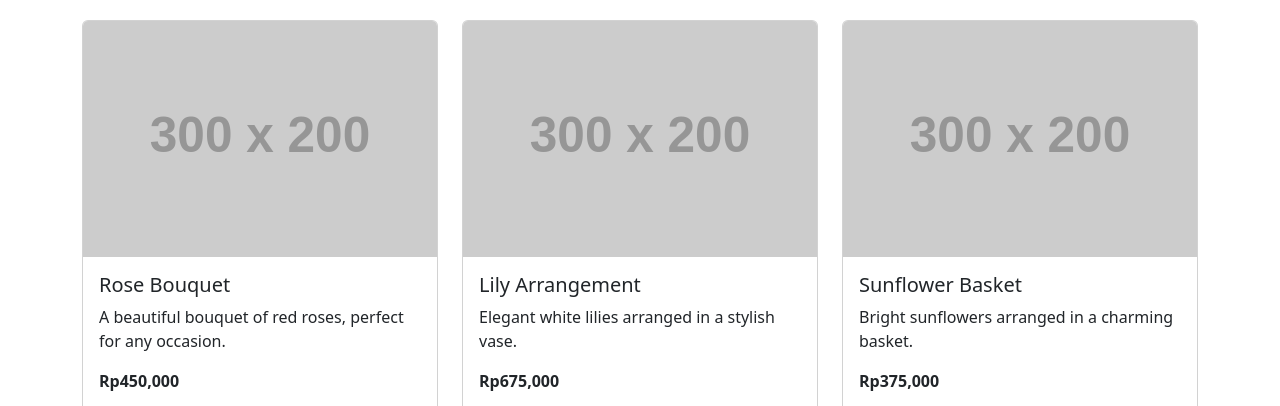
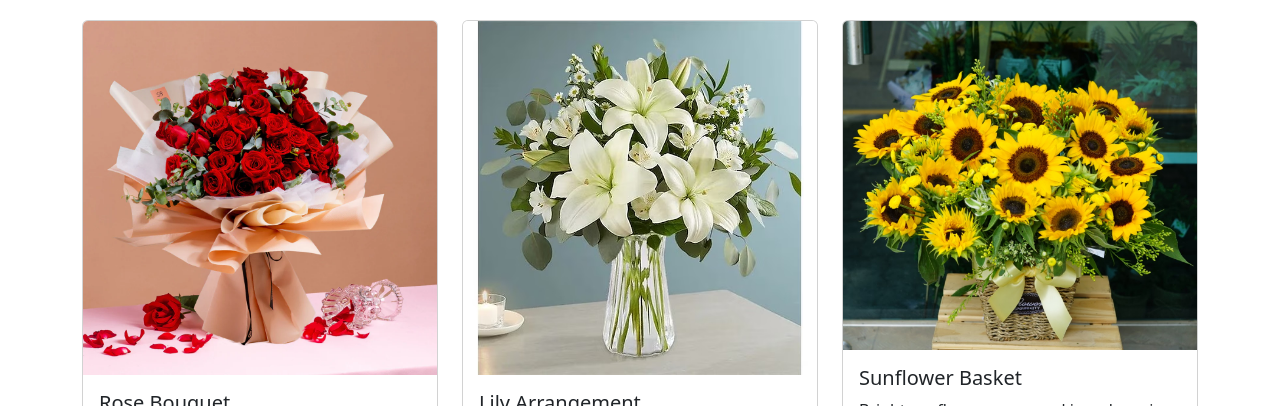
Before and after one commit to BellaAwaliah/floris, a plain HTML site: page index.html in a window 1280 px wide. Shown: the part 386-792 px from the top of the page. Drawn offline with nearby package versions, Linux system fonts and the light colour scheme; placeholder pictures from the web are drawn by us.

Commit message:
menambah elemen gambar

```diff
--- a/index.html
+++ b/index.html
@@ -2,10 +2,10 @@
 <!DOCTYPE html>
 <html lang="en">
   <head>
-    <meta charset="UTF-8">
-    <meta name="viewport" content="width=device-width, initial-scale=1.0">
+    <meta charset="UTF-8" />
+    <meta name="viewport" content="width=device-width, initial-scale=1.0" />
     <title>Floris</title>
-    <link href="https://cdn.jsdelivr.net/npm/bootstrap@5.3.0-alpha1/dist/css/bootstrap.min.css" rel="stylesheet">
+    <link href="https://cdn.jsdelivr.net/npm/bootstrap@5.3.0-alpha1/dist/css/bootstrap.min.css" rel="stylesheet" />
     <script src="scripts/cart.js" defer></script>
   </head>
   <body>
@@ -43,7 +43,7 @@
           <!-- Product 1: Rose Bouquet -->
           <div class="col-md-4">
             <div class="card">
-                        <img src="https://via.placeholder.com/300x200?text=Rose+Bouquet" class="card-img-top" alt="Rose Bouquet">
+              <img src="img/rose.webp" class="card-img-top" alt="Rose Bouquet" />
               <div class="card-body">
                 <h5 class="card-title">Rose Bouquet</h5>
                 <p class="card-text">A beautiful bouquet of red roses, perfect for any occasion.</p>
@@ -56,7 +56,7 @@
           <!-- Product 2: Lily Arrangement -->
           <div class="col-md-4">
             <div class="card">
-                        <img src="https://via.placeholder.com/300x200?text=Lily+Arrangement" class="card-img-top" alt="Lily Arrangement">
+              <img src="img/lily.avif" class="card-img-top" alt="Lily Arrangement" />
               <div class="card-body">
                 <h5 class="card-title">Lily Arrangement</h5>
                 <p class="card-text">Elegant white lilies arranged in a stylish vase.</p>
@@ -69,7 +69,7 @@
           <!-- Product 3: Sunflower Basket -->
           <div class="col-md-4">
             <div class="card">
-                        <img src="https://via.placeholder.com/300x200?text=Sunflower+Basket" class="card-img-top" alt="Sunflower Basket">
+              <img src="img/Sunflower Basket.jpg" class="card-img-top" alt="Sunflower Basket" />
               <div class="card-body">
                 <h5 class="card-title">Sunflower Basket</h5>
                 <p class="card-text">Bright sunflowers arranged in a charming basket.</p>
```
Also changed, not shown: img/Sunflower Basket.jpg (added), img/lily.avif (added), img/rose.webp (added). Lines whose indentation alone changed are shown as unchanged.
